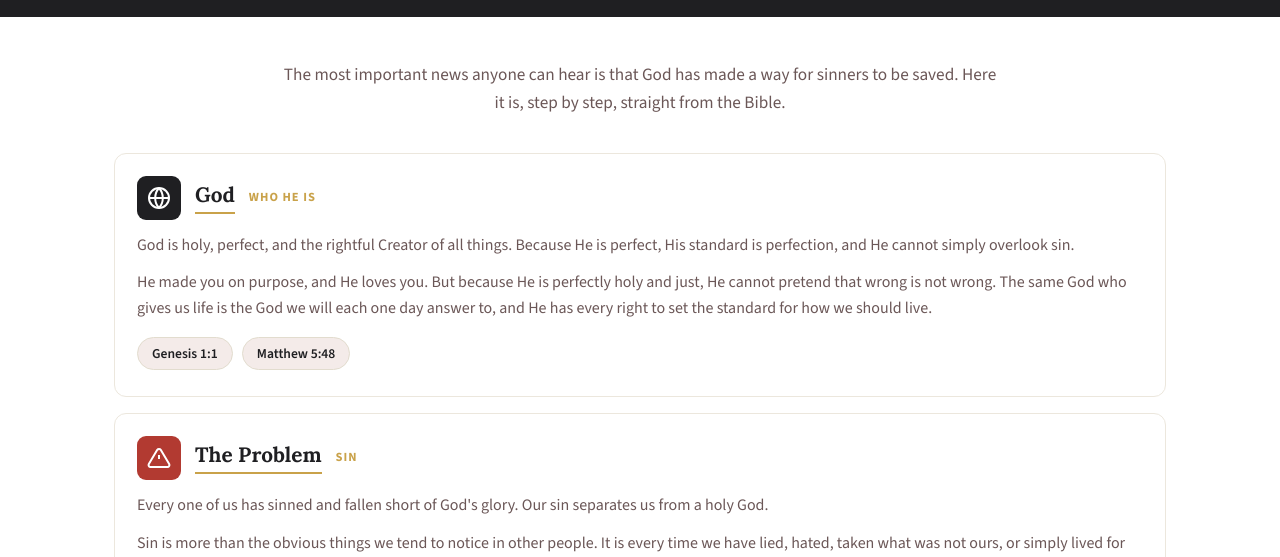
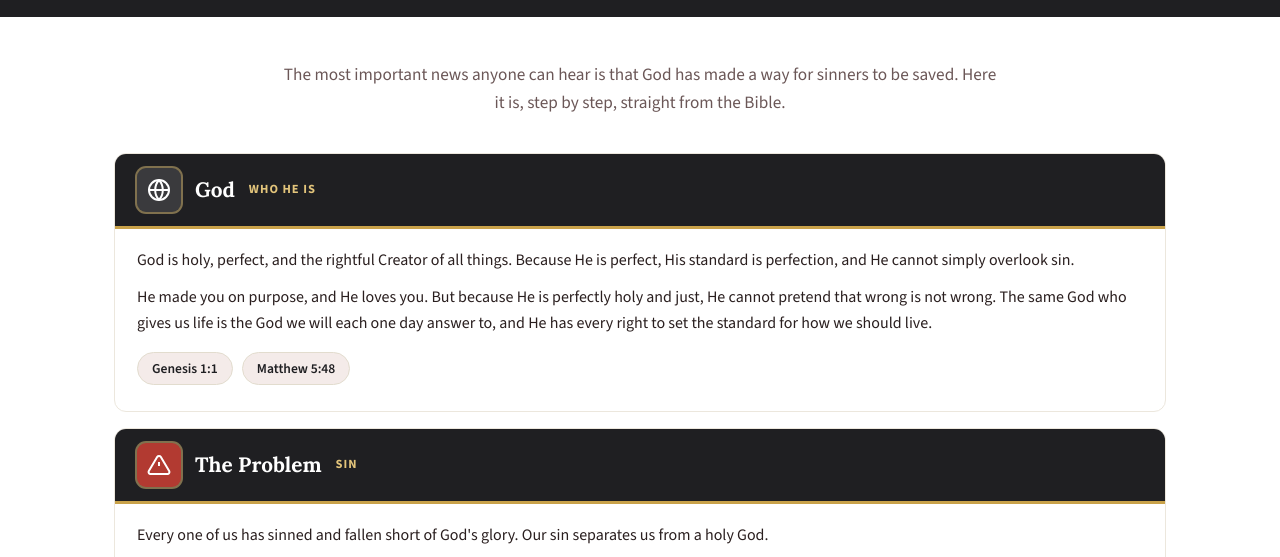
Before and after one commit to alexharper24/RoanokeBaptistChurch, a plain HTML site: page gospel.html in a window 1280 px wide. Shown: the part 217-774 px from the top of the page. Drawn offline with nearby package versions, Linux system fonts and the light colour scheme.

Commit message:
Add files via upload

```diff
--- a/style.css
+++ b/style.css
@@ -96,7 +96,8 @@ a { color: inherit; }
 
 /* Focus banner */
 .focus-banner { display: grid; grid-template-columns: 1.4fr 1fr; gap: 0; border-radius: 14px; overflow: hidden; box-shadow: 0 10px 36px rgba(0,0,0,0.14); }
-.focus-banner .focus-img { background: linear-gradient(135deg, #8c0104, #b23a31); min-height: 280px; display: flex; align-items: center; justify-content: center; }
+.focus-banner .focus-img { background: #680100; min-height: 280px; }
+.focus-banner .focus-img .focus-photo { width: 100%; height: 100%; min-height: 280px; object-fit: contain; display: block; padding: 22px; box-sizing: border-box; }
 .focus-banner .focus-img .placeholder-photo { border: none; background: transparent; color: #d8d8d8; min-height: 280px; }
 .focus-banner .focus-img .placeholder-photo svg { color: rgba(255,255,255,0.5); }
 .focus-banner .focus-img .placeholder-photo .ph-label { color: #fff; }
@@ -175,16 +176,18 @@ a { color: inherit; }
 .page-banner h1 { color: #fff; font-size: 2.4rem; }
 
 /* Beliefs / gospel cards */
-.belief-section { background: var(--white); border: 1px solid #ece7dd; border-radius: 12px; padding: 22px; margin-bottom: 16px; }
-.belief-head { display: flex; align-items: center; gap: 10px 14px; margin-bottom: 12px; flex-wrap: wrap; }
+.belief-section { background: var(--white); border: 1px solid #ece7dd; border-radius: 12px; padding: 22px; margin-bottom: 16px; overflow: hidden; }
+.belief-head { display: flex; align-items: center; gap: 10px 14px; flex-wrap: wrap; background: var(--navy); margin: -22px -22px 18px; padding: 14px 22px; border-bottom: 3px solid var(--gold); }
 .icon-square { width: 44px; height: 44px; border-radius: 9px; background: var(--navy); display: flex; align-items: center; justify-content: center; flex-shrink: 0; }
 .icon-square svg { width: 24px; height: 24px; color: #fff; }
 .icon-square.red { background: #b23a31; }
 .icon-square.gray { background: #5a5a5a; }
 .icon-square.green { background: #2f8f5b; }
-.belief-head h3 { font-size: 1.3rem; border-bottom: 2px solid var(--gold); padding-bottom: 4px; }
-.head-label { color: var(--gold); font-weight: 700; text-transform: uppercase; font-size: 0.78rem; letter-spacing: 0.08em; }
-.belief-section p { color: var(--text-light); margin-bottom: 12px; }
+.belief-head h3 { font-size: 1.3rem; color: #fff; font-weight: 700; }
+.head-label { color: var(--gold-light); font-weight: 700; text-transform: uppercase; font-size: 0.78rem; letter-spacing: 0.08em; }
+.belief-head .icon-square { box-shadow: 0 0 0 2px rgba(226,196,123,0.5); }
+.belief-head .icon-square:not(.red):not(.gray):not(.green) { background: rgba(255,255,255,0.12); }
+.belief-section p { color: var(--text); margin-bottom: 12px; }
 .scripture { display: inline-block; background: var(--warm-gray); color: var(--navy); border-radius: 20px; padding: 5px 14px; font-size: 0.85rem; font-weight: 600; margin: 4px 6px 4px 0; cursor: pointer; transition: all 0.2s; border: 1px solid #e2dcce; }
 .scripture:hover { background: var(--gold); color: var(--navy); }
 .scripture.verse-active { background: var(--brand); color: #fff; }
@@ -200,7 +203,7 @@ a { color: inherit; }
 
 /* Statement of Faith */
 .sof-list { max-width: 860px; margin: 0 auto; }
-.sof-item { background: var(--white); border: 1px solid #ece7dd; border-radius: 12px; padding: 22px; margin-bottom: 16px; }
+.sof-item { background: var(--white); border: 1px solid #ece7dd; border-radius: 12px; padding: 22px; margin-bottom: 16px; overflow: hidden; }
 .sof-head { display: flex; align-items: center; gap: 15px; background: var(--navy); padding: 14px 22px; border-bottom: 3px solid var(--gold); }
 .sof-num { flex-shrink: 0; width: 40px; height: 40px; border-radius: 50%; background: var(--brand); color: #fff; display: flex; align-items: center; justify-content: center; font-family: 'Lora', serif; font-weight: 700; font-size: 1.02rem; border: 2px solid var(--gold-light); }
 .sof-head h3 { color: #fff; font-size: 1.2rem; margin: 0; line-height: 1.25; }
```
Also changed, not shown: index.html (+1 -4 lines), img/roanoke-baptist-church-wordmark.jpg (added).
